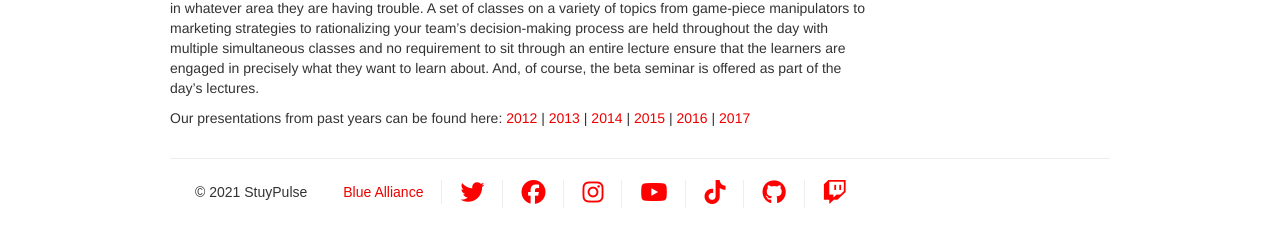
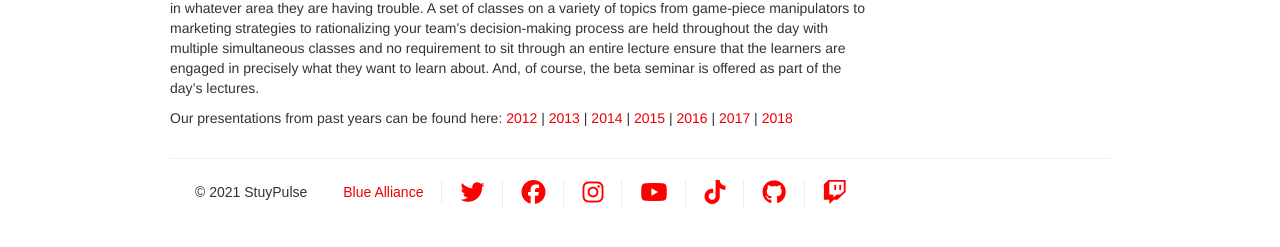
Before and after one commit to StuyPulse/team694.github.io, a Jekyll site: the page built from community/projects/stuysplash/index.md, in a window 1280 px wide. Shown: the part 252-499 px from the top of the page. Built offline with Jekyll 4.4.1, drawn with Linux system fonts in a browser that asks for light colours; nearby versions of some CDN libraries.

Commit message:
Update StuySplash community page with 2018

```diff
--- a/community/projects/stuysplash/index.md
+++ b/community/projects/stuysplash/index.md
@@ -7,4 +7,4 @@
 
 Modeled after the wildly successful CSplash and MIT Splash events, Stuy Splash is designed to aid newer teams in whatever area they are having trouble. A set of classes on a variety of topics from game-piece manipulators to marketing strategies to rationalizing your team's decision-making process are held throughout the day with multiple simultaneous classes and no requirement to sit through an entire lecture ensure that the learners are engaged in precisely what they want to learn about. And, of course, the beta seminar is offered as part of the day's lectures.
 
-Our presentations from past years can be found here: [2012](/resources/stuysplash2012/) &#124; [2013](/resources/stuysplash2013/) &#124; [2014](/resources/stuysplash2014/) &#124; [2015](/resources/stuysplash2015) &#124; [2016](/resources/stuysplash2016) &#124; [2017](/resources/stuysplash2017)
+Our presentations from past years can be found here: [2012](/resources/stuysplash2012/) &#124; [2013](/resources/stuysplash2013/) &#124; [2014](/resources/stuysplash2014/) &#124; [2015](/resources/stuysplash2015) &#124; [2016](/resources/stuysplash2016) &#124; [2017](/resources/stuysplash2017) &#124; [2018](/resources/stuysplash2018)
```
